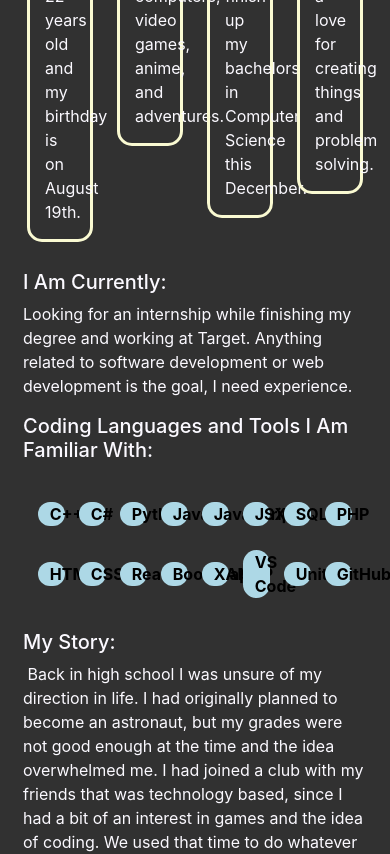
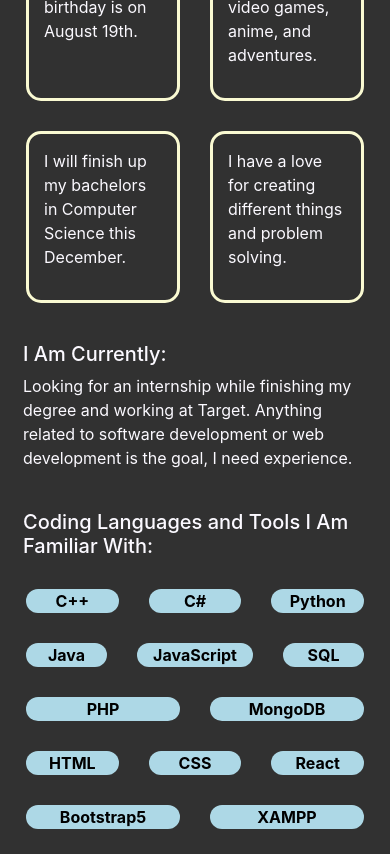
Before and after one commit to Bentheperson101/bentheperson101.github.io, a React (Create React App) app: page / in a window 390 px wide. Shown: the part 1060-1914 px from the top of the page. Built offline with nearby package versions, Linux system fonts and the light colour scheme.

Commit message:
Fixed mobile issues, attempted to fix routing issue

```diff
--- /dev/null
+++ b/public/404.html
@@ -0,0 +1,3 @@
+<script>
+    window.location.href = "/";
+</script>
--- a/src/Components/ContactList.js
+++ /dev/null
@@ -1,22 +0,0 @@
-export default function ContactList() {
-    return(
-        <div className="p-3">
-            <p>
-                <div className="row">
-                    <div className="col-3">
-                        <b>Professional Email:</b><i> <a href="mailto:benkosty@outlook.com">benkosty@outlook.com</a></i> <br></br>
-                    </div>
-                    <div className="col-3">
-                        <b>Other Email:</b><i> <a href="mailto:bentheperson101@gmail.com">bentheperson101@gmail.com</a></i> <br></br>
-                    </div>
-                    <div className="col-3">
-                        <a href="https://github.com/Bentheperson101" className="p-2 mt-5 mb-5 benji-button"><b>GitHub</b></a> <br></br><br></br>
-                    </div>
-                    <div className="col-3">
-                        <a href="https://www.linkedin.com/in/benjamin-kosty-7a6229321/" className="p-2 mt-5 mb-5 benji-button"><b>Linked In</b></a>
-                    </div>
-                </div>
-            </p>
-        </div>
-    )
-};
--- a/src/Components/FactCard.js
+++ b/src/Components/FactCard.js
@@ -1,8 +1,8 @@
 export default function FactCard({fact}) {
     return (
-        <div className="col-3">
-            <div>
-                <p className="benji-fact">{fact}</p>
+        <div className="col benji-fact">
+            <div  className="">
+                <p>{fact}</p>
             </div>
         </div>
 
--- /dev/null
+++ b/src/Components/LangBubble.js
@@ -0,0 +1,12 @@
+export default function LangBubble({ langs }) {
+
+    const listItem = langs.map(lang=>
+        <div className="col lang-bubble"><b className="lang-bubble-text">{lang}</b></div>
+    )
+
+    return (
+        <div className="row text-center text-nowrap">
+            {listItem}
+        </div>
+    )
+};
--- a/src/index.css
+++ b/src/index.css
@@ -88,7 +88,7 @@ code {
   border: solid;
   border-color: lightgoldenrodyellow;
   border-radius: 15px;
-  margin: auto;
+  margin: 15px;
   padding: 15px;
 }
 
@@ -102,9 +102,11 @@ h4 {
 
 .lang-bubble {
   background-color: lightblue;
+  border-radius: 15px;
+  margin: 15px;
+}
+
+.lang-bubble-text {
   color: black;
-  border-radius: 15px;
-  text-align: center;
-  margin: auto;
-  font-weight: bold;
+  padding: 4px;
 }
--- a/src/pages/Contact.js
+++ b/src/pages/Contact.js
@@ -1,4 +1,3 @@
-import ContactList from "../Components/ContactList";
 import PageHeader from "../Components/PageHeader";
 
 export default function Contact() {
@@ -13,7 +12,20 @@ export default function Contact() {
                 <div className="col-lg-8 benji-border p-3">
                     <h4 className="p-3 ">My Contact Info: </h4>
                     <hr></hr>
-                    <ContactList />
+                    <div className="row p-3">
+                        <div className="col mb-4">
+                            <b>Professional Email:</b><i> <a href="mailto:benkosty@outlook.com">benkosty@outlook.com</a></i> <br></br>
+                        </div>
+                        <div className="col mb-4">
+                            <b>Other Email:</b><i> <a href="mailto:bentheperson101@gmail.com">bentheperson101@gmail.com</a></i> <br></br>
+                        </div>
+                        <div className="col mb-4">
+                            <a href="https://github.com/Bentheperson101" className="p-2 mt-5 mb-5 benji-button"><b>GitHub</b></a> <br></br><br></br>
+                        </div>
+                        <div className="col mb-4 text-nowrap">
+                            <a href="https://www.linkedin.com/in/benjamin-kosty-7a6229321/" className="p-2 mt-5 mb-5 benji-button"><b>Linked In</b></a>
+                        </div>
+                    </div>
                 </div>
                 <div className="col-lg-2"></div>
             </div>
--- a/src/pages/Home.js
+++ b/src/pages/Home.js
@@ -1,6 +1,7 @@
 //import InterestCards from "../Components/InterestCards";
 import PageHeader from "../Components/PageHeader";
 import FactCard from "../Components/FactCard";
+import LangBubble from "../Components/LangBubble";
 
 const Home = () => {
     let today = new Date();
@@ -38,7 +39,7 @@ const Home = () => {
                     <div className="p-3">
                     <p>I'm Benjamin Kosty, here are some quick facts:</p>
 
-                    <div className="row p-1">
+                    <div className="row">
                         <FactCard
                             fact = {"I am " + age + " years old and my birthday is on August 19th."}
                         />
@@ -49,7 +50,7 @@ const Home = () => {
                             fact = "I will finish up my bachelors in Computer Science this December."
                         />
                         <FactCard
-                            fact = "I have a love for creating things and problem solving."
+                            fact = "I have a love for creating  different things and problem solving."
                         />
                     </div>
                     <br></br>
@@ -57,32 +58,19 @@ const Home = () => {
                     <h5>I Am Currently:</h5>
                     <p>Looking for an internship while finishing my degree and working at Target. Anything related to
                     software development or web development is the goal, I need experience.</p>
-
-                    <h5>Coding Languages and Tools I Am Familiar With:</h5>
-                    <br></br>
-                    <div className="row m-2 mb-4">
-                        <div className="col-1 lang-bubble">C++</div>
-                        <div className="col-1 lang-bubble">C#</div>
-                        <div className="col-1 lang-bubble">Python</div>
-                        <div className="col-1 lang-bubble">Java</div>
-                        <div className="col-1 lang-bubble">JavaScript</div>
-                        <div className="col-1 lang-bubble">JSX</div>
-                        <div className="col-1 lang-bubble">SQL</div>
-                        <div className="col-1 lang-bubble">PHP</div>
-                    </div>
-                    <div className="row m-2">
-                        <div className="col-1 lang-bubble">HTML</div>
-                        <div className="col-1 lang-bubble">CSS</div>
-                        <div className="col-1 lang-bubble">React</div>
-                        <div className="col-1 lang-bubble">Bootstrap5</div>
-                        <div className="col-1 lang-bubble">XAMPP</div>
-                        <div className="col-1 lang-bubble">VS Code</div>
-                        <div className="col-1 lang-bubble">Unity</div>
-                        <div className="col-1 lang-bubble">GitHub</div>
-                    </div>
                     <br></br>
 
-                    <p><h5>My Story:</h5>&nbsp;Back in high school I was unsure of my direction in life. I had originally
+                    <h5 className="mb-3">Coding Languages and Tools I Am Familiar With:</h5>
+
+                    <LangBubble
+                        langs= {["C++", "C#", "Python", "Java", "JavaScript", "SQL", "PHP", "MongoDB"]}
+                    />
+                    <LangBubble
+                        langs= {["HTML", "CSS", "React", "Bootstrap5", "XAMPP", "VS Code", "Unity", "GitHub"]}
+                    />
+                    <br></br>
+
+                    <p><h5>My Story:</h5>Back in high school I was unsure of my direction in life. I had originally
                     planned to become an astronaut, but my grades were not good enough at the time and the
                     idea overwhelmed me. I had joined a club with my friends that was technology based, since
                     I had a bit of an interest in games and the idea of coding. We used that time to do whatever
```
